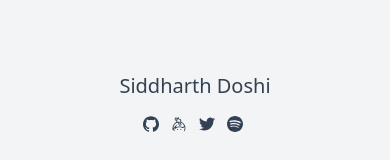
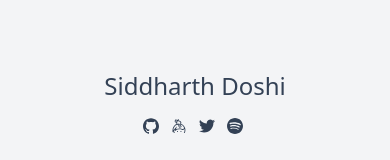
Before and after one commit to sidoshi/sidoshi.com, an Astro site: page / in a window 390 px wide. Shown: the part 312-472 px from the top of the page. Built offline with nearby package versions, Linux system fonts and the light colour scheme; Astro itself is replaced by a stand-in of ours.

Commit message:
Update sizing

```diff
--- a/src/pages/index.astro
+++ b/src/pages/index.astro
@@ -8,7 +8,7 @@ import Layout from "../layouts/Layout.astro";
     class="container mx-auto w-full h-full flex die justify-center items-center"
   >
     <div class="container flex flex-col justify-center items-center">
-      <h1 class="text-xl sm:text-4xl md:text-6xl">Siddharth Doshi</h1>
+      <h1 class="text-2xl sm:text-4xl md:text-6xl">Siddharth Doshi</h1>
       <div class="my-4 flex space-x-2 sm:space-x-3 md:space-x-4">
         <Icon iconName="simple-icons:github" url="https://github.com/sidoshi" />
         <Icon iconName="carbon:logo-keybase" url="https://keybase.io/sidoshi" />
```
